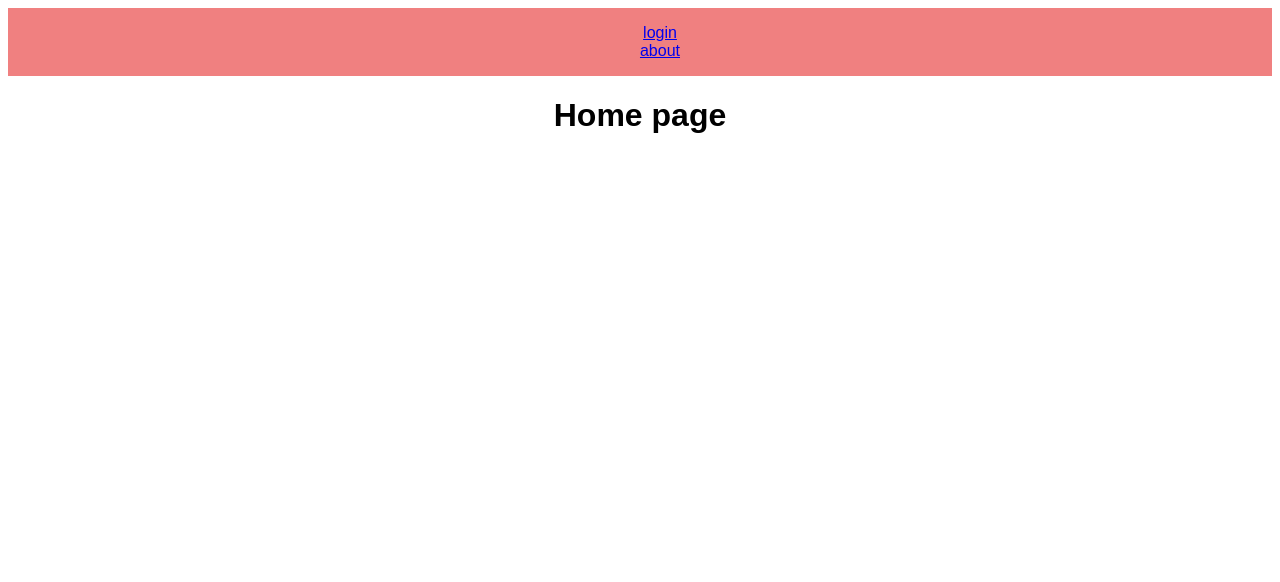
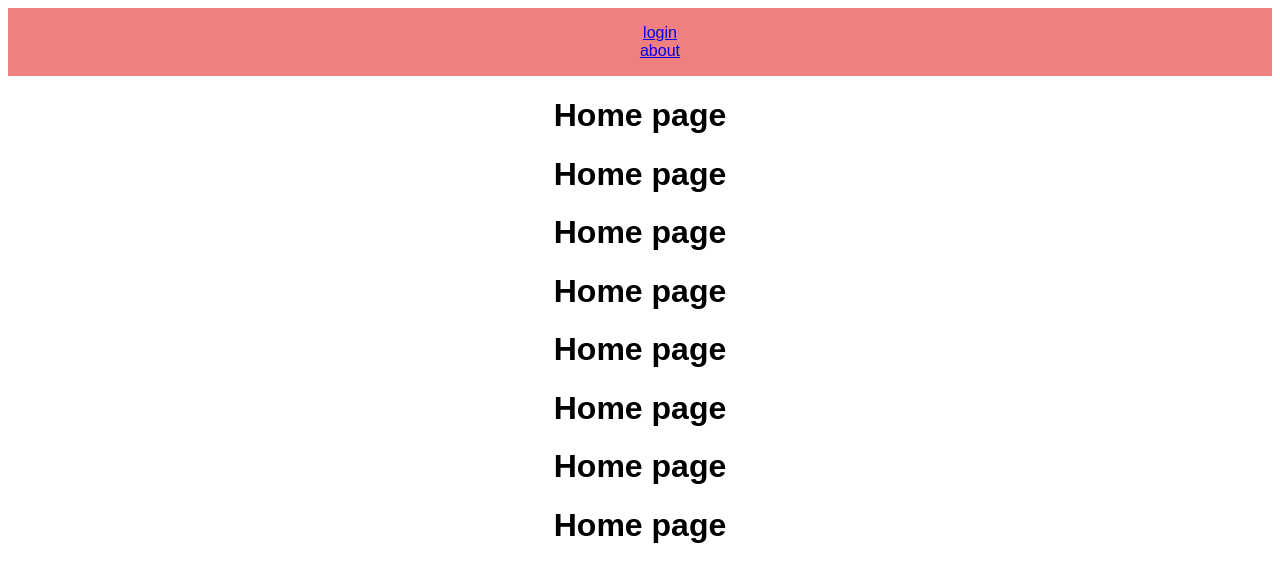
Before and after one commit to KrishnamrajaT/Routing, a React (Create React App) app: page / in a window 1280 px wide. Shown: the top 582 px of the page. Built offline with nearby package versions, Linux system fonts and the light colour scheme.

Commit message:
commit test

```diff
--- a/src/pages/home.jsx
+++ b/src/pages/home.jsx
@@ -4,6 +4,13 @@ export default function Home() {
   return (
     <div>
       <h1>Home page</h1>
+      <h1>Home page</h1>
+      <h1>Home page</h1>
+      <h1>Home page</h1>
+      <h1>Home page</h1>
+      <h1>Home page</h1>
+      <h1>Home page</h1>
+      <h1>Home page</h1>
     </div>
   );
 }
```
